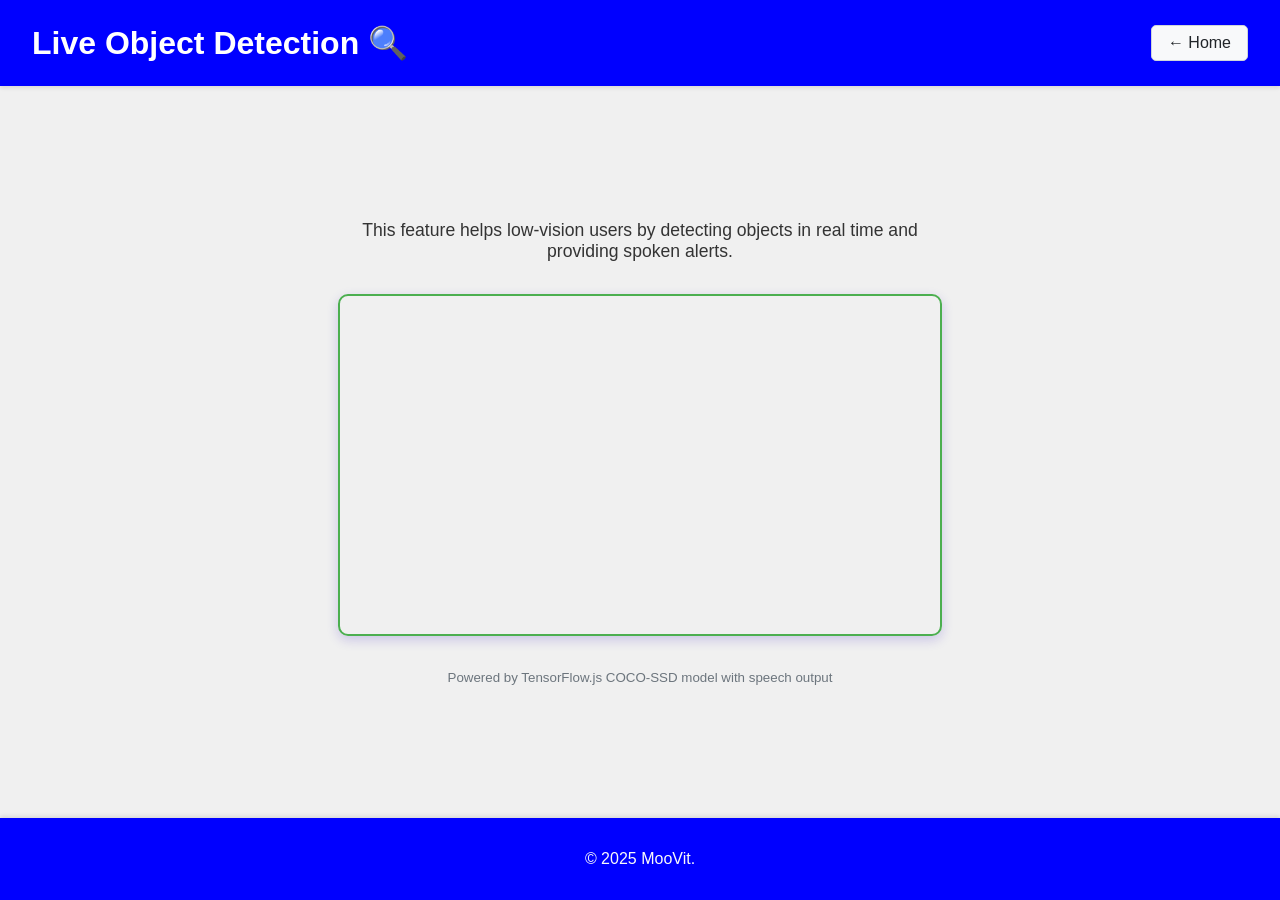
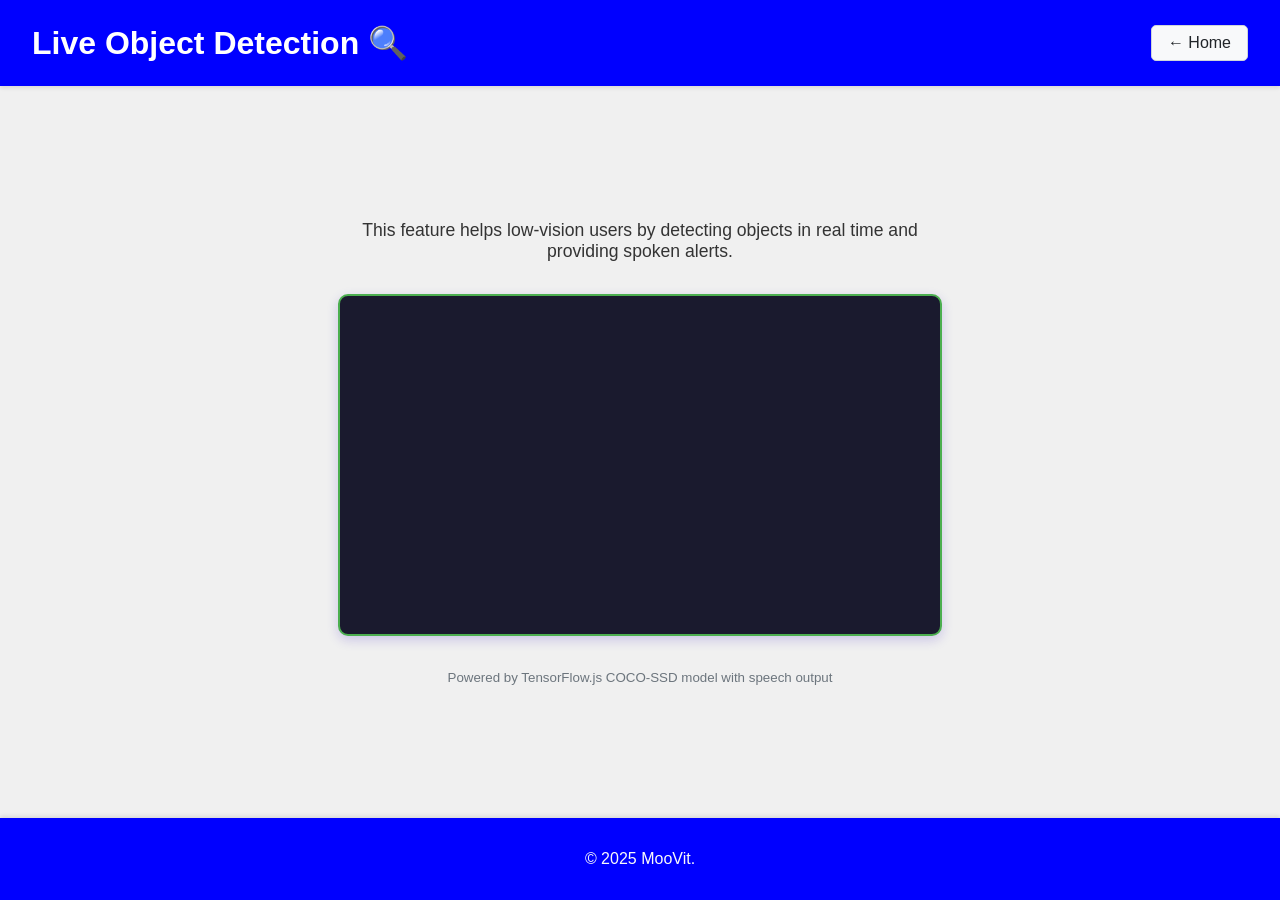

fix: add camera error recovery and loading state to live detection

--- a/live-detection/live-detection.css
+++ b/live-detection/live-detection.css
@@ -79,6 +79,7 @@ main {
     border-radius: 10px;
     overflow: hidden;
     margin-bottom: 1rem;
+    background-color: #1a1a2e;
 }
 
 #video,
@@ -102,4 +103,92 @@ footer {
     text-align: center;
     padding: 1rem;
     box-shadow: 0 -2px 4px rgba(0, 0, 0, 0.1);
+}
+
+/* Camera error state */
+#camera-error {
+    position: absolute;
+    top: 0;
+    left: 0;
+    width: 100%;
+    height: 100%;
+    display: flex;
+    flex-direction: column;
+    align-items: center;
+    justify-content: center;
+    background-color: #1a1a2e;
+    color: #e0e0e0;
+    padding: 1.5rem;
+    box-sizing: border-box;
+    z-index: 10;
+}
+
+#camera-error .error-icon {
+    font-size: 2.5rem;
+    color: #ef5350;
+    margin-bottom: 0.5rem;
+}
+
+#camera-error h3 {
+    margin: 0 0 0.5rem 0;
+    font-size: 1.1rem;
+    color: #ffffff;
+}
+
+#camera-error p {
+    margin: 0 0 1rem 0;
+    font-size: 0.85rem;
+    line-height: 1.4;
+    max-width: 400px;
+    color: #b0b0b0;
+}
+
+#retry-btn {
+    background-color: var(--primary-color);
+    color: white;
+    border: none;
+    padding: 0.5rem 1.5rem;
+    border-radius: 6px;
+    font-family: var(--font-family);
+    font-size: 0.9rem;
+    cursor: pointer;
+    transition: background-color 0.2s ease;
+}
+
+#retry-btn:hover {
+    background-color: #388E3C;
+}
+
+/* Loading state */
+#loading-indicator {
+    position: absolute;
+    top: 0;
+    left: 0;
+    width: 100%;
+    height: 100%;
+    display: flex;
+    flex-direction: column;
+    align-items: center;
+    justify-content: center;
+    background-color: #1a1a2e;
+    color: #b0b0b0;
+    z-index: 10;
+}
+
+#loading-indicator p {
+    margin-top: 1rem;
+    font-size: 0.9rem;
+}
+
+.spinner {
+    width: 36px;
+    height: 36px;
+    border: 3px solid rgba(255, 255, 255, 0.15);
+    border-top-color: var(--primary-color);
+    border-radius: 50%;
+    animation: spin 0.8s linear infinite;
+}
+
+@keyframes spin {
+    to { transform: rotate(360deg); }
 }
